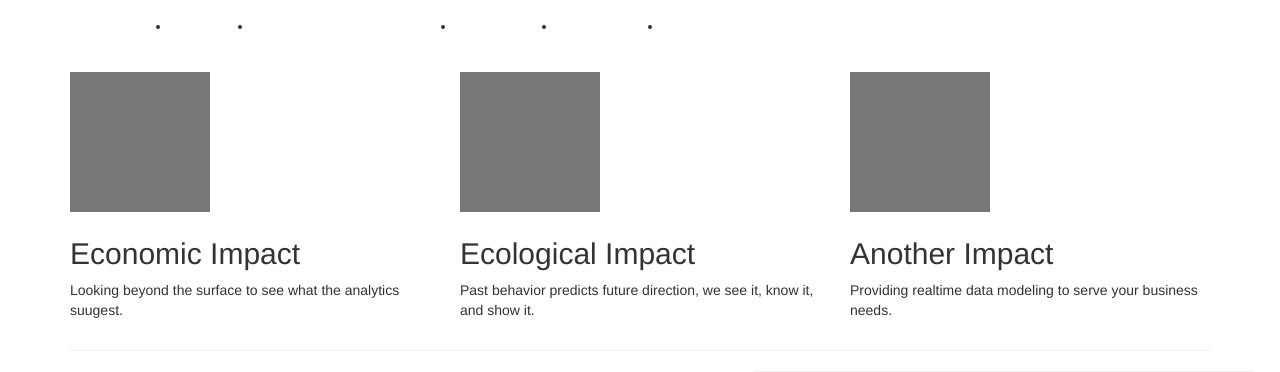
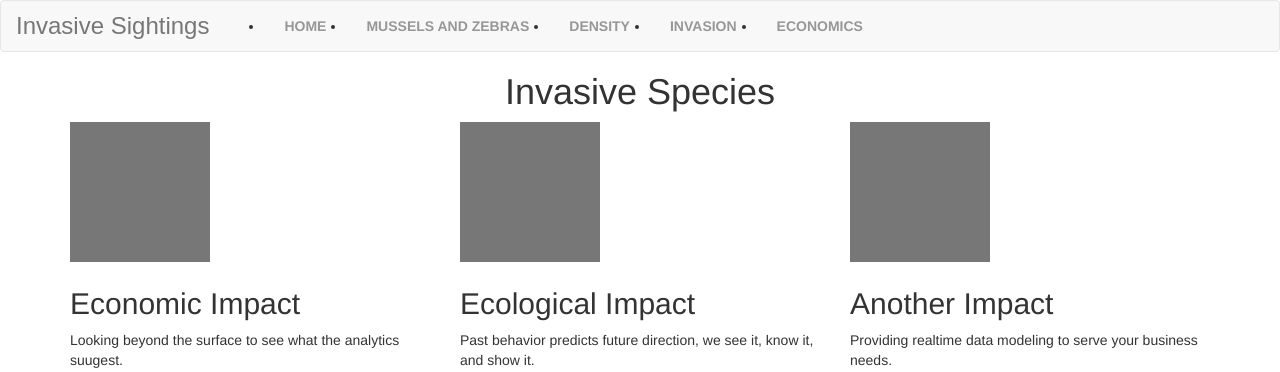
Before and after one commit to sarahgao22sg/Project3, a Flask app: page / in a window 1280 px wide. Shown: the top 372 px of the page. Run offline with Flask 2, Linux system fonts and the light colour scheme; some libraries are stand-ins or nearby versions.

Commit message:
Added header styling

```diff
--- a/templates/index.html
+++ b/templates/index.html
@@ -12,9 +12,12 @@
 
 <body>
   <header>
-    <nav class="navbar navbar-expand-lg fixed-top navbar-light bg-light trn">
-      <div class="container-fluid">
-          <a class="navbar-brand" href="#">Group 10</a>
+    <div class="wrapper">
+      <nav class="navbar navbar-default">
+        <div class="container-fluid">
+          <a class="navbar-brand" href="index.html">Invasive Sightings
+            <!--<img class="nav-ufo" src="images\species\zb_inlargepipe.jpg">-->
+          </a>
         <div class="collapse navbar-collapse" id="navbarNav">
           <ul class="navbar-nav">
             <li class="nav-item">
@@ -34,10 +37,13 @@
             </li>
           </ul>
         </div>
-      </div>
-    </nav>
+        </div>
+      </nav>
+    </div>
   </header>
-
+    <div class="hero text-center">
+      <h1>Invasive Species</h1>
+    </div>
   <div class="container marketing">
     <!-- Three columns of text below the carousel -->
     <div class="row">
```
Also changed, not shown: templates/Density.html (+9 -5 lines), templates/Economic Impact.html (+6 -2 lines), templates/Frog and Zebra Muscles Graph.html (+9 -5 lines), templates/Invasion Spread.html (+9 -5 lines).
